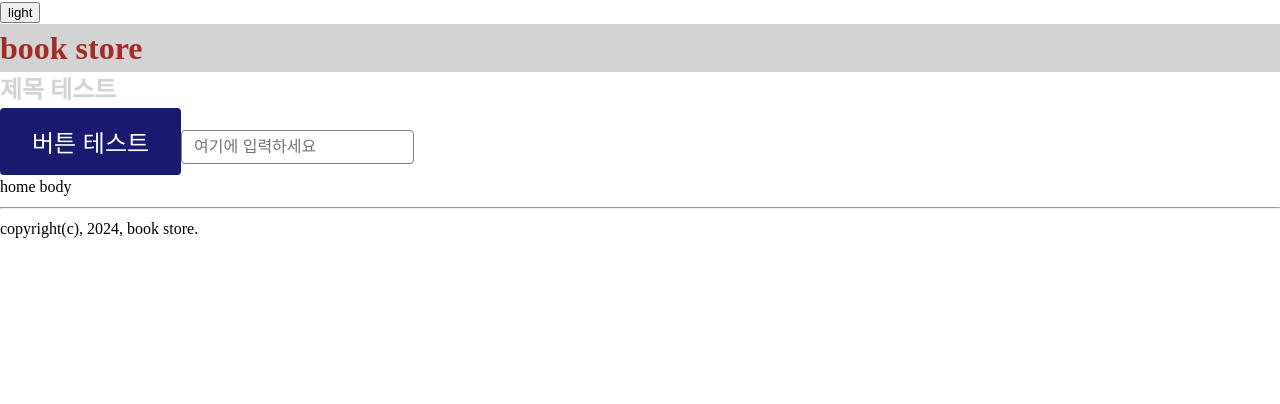
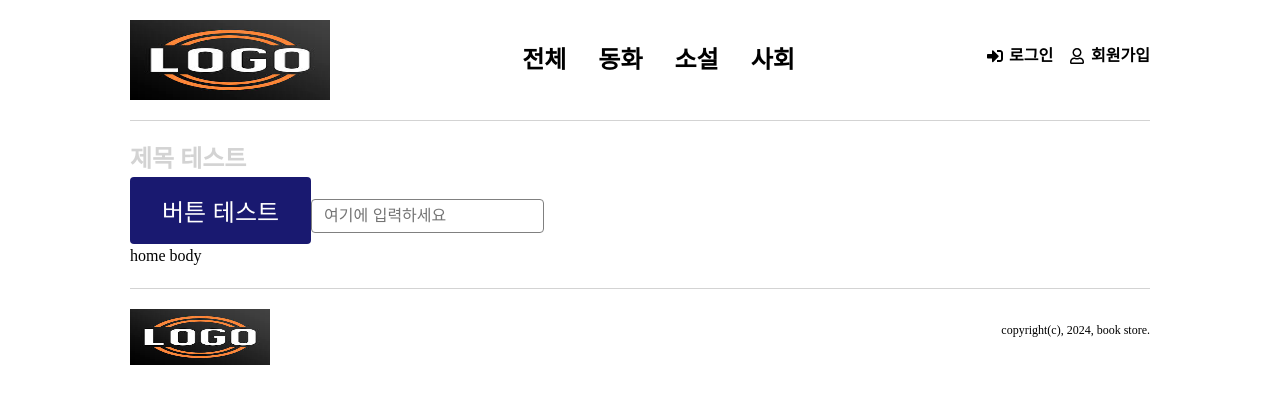
Before and after one commit to kim0hun/BookStore, a React (Create React App) app: page / in a window 1280 px wide. Shown: the top 404 px of the page. Built offline with nearby package versions, Linux system fonts and the light colour scheme.

Commit message:
헤더와 푸터

```diff
--- a/package.json
+++ b/package.json
@@ -12,6 +12,7 @@
     "@types/react-dom": "^18.3.0",
     "react": "^18.3.1",
     "react-dom": "^18.3.1",
+    "react-icons": "^5.2.1",
     "react-scripts": "5.0.1",
     "sanitize.css": "^13.0.0",
     "styled-components": "^6.1.11",
--- a/src/App.tsx
+++ b/src/App.tsx
@@ -1,12 +1,10 @@
 import Layout from "./components/layout/Layout";
 import Home from "./pages/home";
-import ThemeSwitcher from "./components/header/ThemeSwitcher";
 import { BookStoreThemeProvider } from "./context/themeContext";
 
 function App() {
   return (
     <BookStoreThemeProvider>
-      <ThemeSwitcher />
       <Layout>
         <Home />
       </Layout>
--- a/src/components/common/Footer.tsx
+++ b/src/components/common/Footer.tsx
@@ -1,11 +1,41 @@
+import styled from 'styled-components';
+import logo from '../../assets/images/logo.jpeg';
+
 function Footer() {
     return (
-        <>
-            <hr />
-            <div>
-                copyright(c), 2024, book store.
+        <FooterStyle>
+            <h1 className="logo">
+                <img src={logo} alt="book store" />
+            </h1>
+            <div className="copyright">
+                <p>copyright(c), 2024, book store.</p>
             </div>
-        </>
-    )
+        </FooterStyle>
+    );
 }
+
+const FooterStyle = styled.footer`
+    width: 100%;
+    margin: 0 auto;
+    max-width: ${({ theme }) => theme.layout.width.large};
+    border-top: 1px solid ${({ theme }) => theme.color.background};
+    padding: 20px 0;
+    display: flex;
+    justify-content: space-between;
+
+    .logo {
+        img {
+            width: 140px;
+            height: 56px;
+        }
+    }
+
+    .copyright {
+        p {
+            font-size: 0.75rem;
+            color: ${({theme}) => theme.color.text};
+        }
+    }
+`;
+
 export default Footer;
--- a/src/components/common/Header.tsx
+++ b/src/components/common/Header.tsx
@@ -1,19 +1,119 @@
 import { styled } from "styled-components";
+import logo from '../../assets/images/logo.jpeg';
+import { FaSignInAlt, FaRegUser } from "react-icons/fa";
+
+const CATEGORY = [
+    {
+        id: null,
+        name: '전체',
+    },
+    {
+        id: 0,
+        name: '동화'
+    },
+    {
+        id: 1,
+        name: '소설'
+    },
+    {
+        id: 2,
+        name: '사회'
+    }
+];
 
 function Header() {
     return (
         <HeaderStyle>
-            <h1>book store</h1>
+            <h1 className="logo">
+                <img src={logo} alt="book store" />
+            </h1>
+            <nav className="category">
+                <ul>
+                    {
+                        CATEGORY.map((item) => (
+                            <li key={item.id}>
+                                <a href={item.id === null ? '/books' : `/books?category_id=${item.id}`}>
+                                    {item.name}
+                                </a>
+                            </li>
+                        ))
+                    }
+                </ul>
+            </nav>
+            <nav className="auth">
+                <ul>
+                    <li>
+                        <a href="/login">
+                            <FaSignInAlt />로그인
+                        </a>
+                    </li>
+                    <li>
+                        <a href="/login">
+                            <FaRegUser />회원가입
+                        </a>
+                    </li>
+                </ul>
+            </nav>
         </HeaderStyle>
     );
 }
 
 const HeaderStyle = styled.header`
-background-color: ${({ theme }) => theme.color.background};
+    width: 100%;
+    margin: 0 auto;
+    max-width: ${({ theme }) => theme.layout.width.large};
 
-h1 {
-color: ${({ theme }) => theme.color.primary};
-}
+    display: flex;
+    justify-content: space-between;
+    align-items: center;
+    padding: 20px 0;
+    border-bottom: 1px solid ${({ theme }) => theme.color.background};
+
+    .logo {
+    img {
+            width: 200px;
+            height: 80px;
+        }
+    }
+
+    .category {
+        ul {
+            display: flex;
+            gap: 32px;
+            li {
+                a {
+                    font-size: 1.5rem;
+                    font-weight: 600;
+                    text-decoration: none;
+                    color: ${({ theme }) => theme.color.text};
+                    &:hover {
+                        color: ${({ theme }) => theme.color.primary};
+                    }
+                }
+            }
+        }
+    }
+
+    .auth {
+        ul {
+            display: flex;
+            gap: 16px;
+            li {
+                a {
+                    font-size: 1rem;
+                    font-weight: 600;
+                    text-decoration: none;
+                    display: flex;
+                    align-item: center;
+                    line-height: 1;
+
+                    svg {
+                        margin-right: 6px;
+                    }
+                }
+            }
+        }
+    }
 `;
 
 export default Header;
--- a/src/components/layout/Layout.tsx
+++ b/src/components/layout/Layout.tsx
@@ -1,3 +1,4 @@
+import styled from "styled-components";
 import Footer from "../common/Footer";
 import Header from "../common/Header";
 
@@ -9,10 +10,17 @@
     return (
         <>
             <Header />
-            <main>{children}</main>
+            <LayoutStyle>{children}</LayoutStyle>
             <Footer />
         </>
     )
 }
 
+const LayoutStyle = styled.main`
+    width: 100%;
+    margin: 0 auto;
+    max-width: ${({ theme }) => theme.layout.width.large};
+    padding: 20px 0;
+`;
+
 export default Layout;
--- a/src/style/theme.ts
+++ b/src/style/theme.ts
@@ -3,6 +3,7 @@
 export type HeadingSize = 'large' | 'medium' | 'small';
 export type ButtonSize = 'large' | 'medium' | 'small';
 export type ButtonScheme = 'primary' | 'normal';
+export type LayoutWidth = 'large' | 'medium' | 'small';
 
 interface Theme {
     name: string;
@@ -27,14 +28,19 @@
     borderRadius: {
         default: string;
     };
+    layout : {
+        width: {
+            [key in LayoutWidth]: string;
+        };
+    };
 }
 
 export const light: Theme = {
     name: 'light',
     color: {
-        primary: 'brown',
-        background: 'lightgray',
-        secondary: 'blue',
+        primary: '#ff5800',
+        background: 'lightgrey',
+        secondary: '#5F5F5F',
         third: 'green',
         border: 'grey',
         text: 'black'
@@ -76,6 +82,13 @@
     },
     borderRadius: {
         default: '4px'
+    },
+    layout : {
+        width: {
+            large: '1020px',
+            medium: '760px',
+            small: '320px'
+        }
     }
 };
 
```
Also changed, not shown: src/assets/images/logo.jpeg (added), 1 other file (tests, documents, lock files or other folders).
